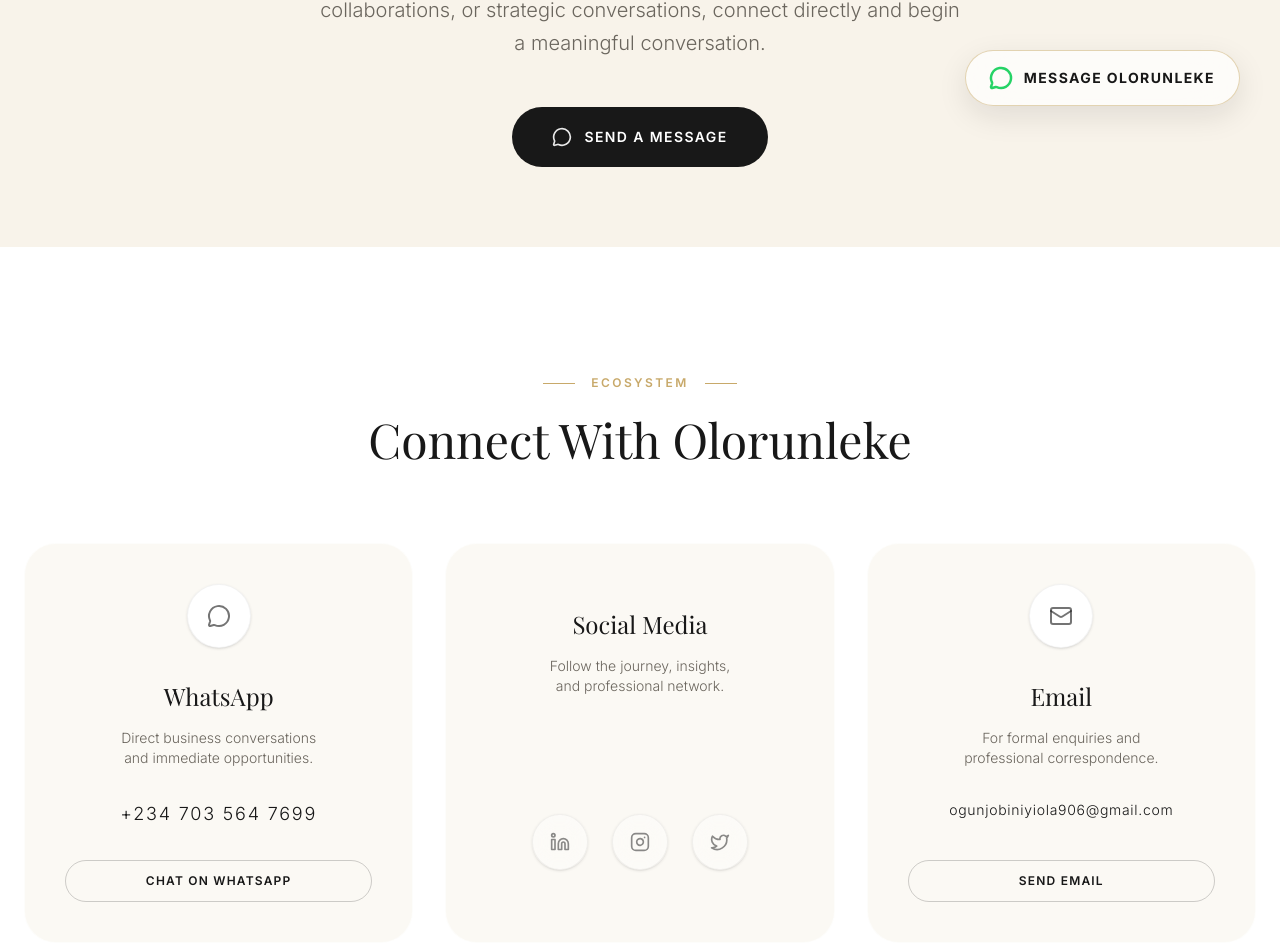
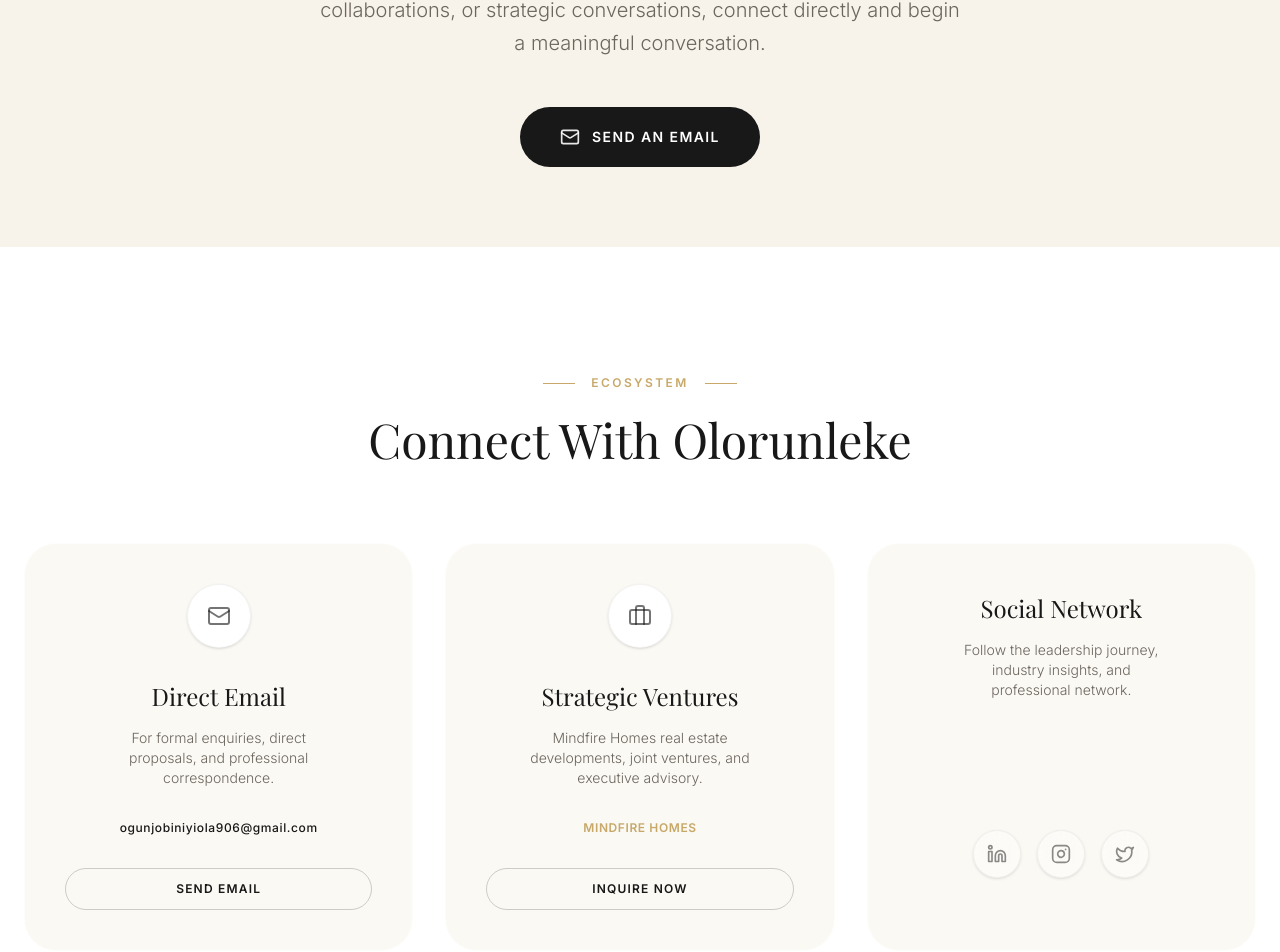
Before and after one commit to Iyiola06/olorunleke, a Next.js app: page /contact in a window 1280 px wide. Shown: the part 654-1606 px from the top of the page. Built offline with nearby package versions, Linux system fonts and the light colour scheme; a web font is replaced by a local one.

Commit message:
refactor: migrate contact methods to email and update sitemap

```diff
--- a/app/layout.tsx
+++ b/app/layout.tsx
@@ -1,7 +1,6 @@
 import type { Metadata } from 'next';
 import { Inter, Playfair_Display } from 'next/font/google';
 import { Navigation } from '@/components/Navigation';
-import { WhatsAppButton } from '@/components/WhatsAppButton';
 import './globals.css';
 
 const inter = Inter({
@@ -145,7 +144,6 @@ export default function RootLayout({
       <body className="font-sans bg-ivory text-dark selection:bg-gold/30 selection:text-dark antialiased" suppressHydrationWarning>
         <Navigation />
         {children}
-        <WhatsAppButton />
       </body>
     </html>
   );
--- a/app/sitemap.ts
+++ b/app/sitemap.ts
@@ -18,13 +18,25 @@ export default function sitemap(): MetadataRoute.Sitemap {
       priority: 0.8,
     },
     {
+      url: `${baseUrl}/portfolio`,
+      lastModified: new Date(),
+      changeFrequency: 'monthly',
+      priority: 0.8,
+    },
+    {
+      url: `${baseUrl}/leadership`,
+      lastModified: new Date(),
+      changeFrequency: 'monthly',
+      priority: 0.8,
+    },
+    {
       url: `${baseUrl}/vision`,
       lastModified: new Date(),
       changeFrequency: 'monthly',
       priority: 0.8,
     },
     {
-      url: `${baseUrl}/portfolio`,
+      url: `${baseUrl}/insights`,
       lastModified: new Date(),
       changeFrequency: 'monthly',
       priority: 0.8,
--- a/components/WhatsAppButton.tsx
+++ /dev/null
@@ -1,50 +0,0 @@
-'use client';
-
-import { motion } from 'motion/react';
-import { MessageCircle } from 'lucide-react';
-import { useEffect, useState } from 'react';
-
-export function WhatsAppButton() {
-  const [mounted, setMounted] = useState(false);
-
-  useEffect(() => {
-    setMounted(true);
-  }, []);
-
-  if (!mounted) return null;
-
-  return (
-    <motion.a
-      href="https://wa.me/2347035647699?text=Hello%20Olorunleke,%20I%20would%20like%20to%20connect%20and%20explore%20opportunities."
-      target="_blank"
-      rel="noopener noreferrer"
-      aria-label="Contact Olorunleke on WhatsApp"
-      initial={{ opacity: 0, y: 50, scale: 0.9 }}
-      animate={{ opacity: 1, y: 0, scale: 1 }}
-      transition={{ duration: 0.8, delay: 1, ease: [0.16, 1, 0.3, 1] }}
-      whileHover={{
-        scale: 1.05,
-        boxShadow: '0 20px 40px rgba(37, 211, 102, 0.2), 0 0 0 1px rgba(200, 169, 106, 0.8)'
-      }}
-      className="fixed bottom-6 right-6 md:bottom-10 md:right-10 z-50 flex items-center justify-center space-x-3 bg-white/70 backdrop-blur-xl border border-gold/50 px-6 py-4 rounded-full shadow-[0_10px_30px_rgba(24,24,24,0.1)] group transition-colors duration-500 hover:bg-white"
-    >
-      <motion.div
-        animate={{
-          scale: [1, 1.1, 1],
-        }}
-        transition={{
-          duration: 2,
-          repeat: Infinity,
-          repeatDelay: 3,
-          ease: "easeInOut"
-        }}
-        className="relative flex items-center justify-center text-[#25D366]"
-      >
-        <MessageCircle size={22} className="stroke-[2.5]" />
-      </motion.div>
-      <span className="font-sans text-sm uppercase tracking-widest font-bold text-dark">
-        Message Olorunleke
-      </span>
-    </motion.a>
-  );
-}
--- a/components/contact/ContactCTA.tsx
+++ b/components/contact/ContactCTA.tsx
@@ -2,7 +2,7 @@
 
 import { motion } from 'motion/react';
 import { SectionReveal } from '../SectionReveal';
-import { MessageCircle } from 'lucide-react';
+import { Mail } from 'lucide-react';
 
 export function ContactCTA() {
   return (
@@ -22,21 +22,19 @@ export function ContactCTA() {
           </h2>
 
           <p className="font-sans text-lg md:text-xl text-muted font-light mb-14 max-w-2xl mx-auto leading-relaxed">
-            Reach out directly via WhatsApp to begin a conversation about future possibilities.
+            Reach out directly via email to begin a conversation about future possibilities.
           </p>
 
           <motion.a
-            href="https://wa.me/2347035647699?text=Hello%20Olorunleke,%20I%20would%20like%20to%20connect%20and%20explore%20opportunities."
-            target="_blank"
-            rel="noopener noreferrer"
+            href="mailto:ogunjobiniyiola906@gmail.com?subject=Inquiry%20for%20Olorunleke%20Ojuolape"
             whileHover={{ y: -3 }}
             transition={{ type: "spring", stiffness: 400, damping: 25 }}
             className="group relative inline-flex items-center justify-center space-x-3 px-10 py-5 font-sans text-sm font-semibold tracking-widest uppercase bg-gold text-white rounded-full overflow-hidden hover:shadow-[0_20px_40px_rgba(200,169,106,0.3)] transition-all duration-500"
           >
             {/* Light sweep on hover */}
             <div className="absolute inset-0 -translate-x-full bg-gradient-to-r from-transparent via-white/30 to-transparent group-hover:animate-[sweep_1.5s_ease-in-out_infinite]" />
-            <MessageCircle className="relative z-10 w-5 h-5 text-white" />
-            <span className="relative z-10">Start A WhatsApp Conversation</span>
+            <Mail className="relative z-10 w-5 h-5 text-white" />
+            <span className="relative z-10">Send An Email</span>
           </motion.a>
         </SectionReveal>
 
--- a/components/contact/ContactHero.tsx
+++ b/components/contact/ContactHero.tsx
@@ -1,7 +1,7 @@
 'use client';
 
 import { motion } from 'motion/react';
-import { MessageCircle } from 'lucide-react';
+import { Mail } from 'lucide-react';
 
 export function ContactHero() {
   const headingText = "Let's Build Something Meaningful.";
@@ -74,15 +74,13 @@ export function ContactHero() {
           initial={{ opacity: 0, y: 20 }}
           animate={{ opacity: 1, y: 0 }}
           transition={{ duration: 1, delay: 1, ease: [0.16, 1, 0.3, 1] }}
-          href="https://wa.me/2347035647699?text=Hello%20Olorunleke,%20I%20would%20like%20to%20discuss%20a%20potential%20partnership%20opportunity."
-          target="_blank"
-          rel="noopener noreferrer"
+          href="mailto:ogunjobiniyiola906@gmail.com?subject=Strategic%20Partnership%20Enquiry"
           whileHover={{ y: -3 }}
           className="group relative inline-flex items-center justify-center space-x-3 px-10 py-5 font-sans text-sm font-semibold tracking-widest uppercase bg-dark text-white rounded-full overflow-hidden hover:shadow-[0_20px_40px_rgba(24,24,24,0.2)] transition-all duration-500"
         >
           <div className="absolute inset-0 -translate-x-full bg-gradient-to-r from-transparent via-white/20 to-transparent group-hover:animate-[sweep_1.5s_ease-in-out_infinite]" />
-          <MessageCircle className="relative z-10 w-5 h-5 text-white/90 group-hover:text-[#25D366] transition-colors duration-300" />
-          <span className="relative z-10">Send A Message</span>
+          <Mail className="relative z-10 w-5 h-5 text-white/90 group-hover:text-gold transition-colors duration-300" />
+          <span className="relative z-10">Send An Email</span>
         </motion.a>
 
       </div>
--- a/components/contact/ContactOptions.tsx
+++ b/components/contact/ContactOptions.tsx
@@ -2,7 +2,7 @@
 
 import { motion } from 'motion/react';
 import { SectionReveal } from '../SectionReveal';
-import { MessageCircle, Linkedin, Instagram, Twitter, Mail } from 'lucide-react';
+import { Mail, Linkedin, Instagram, Twitter, Briefcase } from 'lucide-react';
 import Link from 'next/link';
 
 export function ContactOptions() {
@@ -23,7 +23,7 @@ export function ContactOptions() {
 
         <div className="w-full grid grid-cols-1 md:grid-cols-3 gap-8">
 
-          {/* Card 1: WhatsApp */}
+          {/* Card 1: Email */}
           <motion.div
             initial={{ opacity: 0, y: 40 }}
             whileInView={{ opacity: 1, y: 0 }}
@@ -32,82 +32,15 @@ export function ContactOptions() {
           >
             <div className="h-full bg-ivory/50 backdrop-blur-[30px] border border-white/60 rounded-[32px] p-10 flex flex-col items-center text-center transition-all duration-400 hover:-translate-y-[12px] hover:shadow-[0_30px_60px_rgba(24,24,24,0.04)] group">
               <div className="w-16 h-16 rounded-full bg-white flex items-center justify-center border border-dark/5 shadow-sm mb-8 group-hover:border-gold/30 transition-colors duration-400">
-                <MessageCircle className="w-6 h-6 text-dark/60 group-hover:text-[#25D366] transition-colors duration-400" />
-              </div>
-
-              <h3 className="font-serif text-2xl text-dark mb-4">WhatsApp</h3>
-              <p className="font-sans text-sm text-muted font-light mb-8 max-w-[200px]">
-                Direct business conversations and immediate opportunities.
-              </p>
-
-              <p className="font-sans text-lg text-dark mb-8 tracking-widest font-light">
-                +234 703 564 7699
-              </p>
-
-              <a
-                href="https://wa.me/2347035647699"
-                target="_blank"
-                rel="noopener noreferrer"
-                className="mt-auto px-6 py-3 w-full border border-dark/20 rounded-full font-sans text-xs uppercase tracking-widest font-semibold text-dark hover:bg-dark hover:text-white transition-colors duration-300"
-              >
-                Chat On WhatsApp
-              </a>
-            </div>
-          </motion.div>
-
-          {/* Card 2: Social Media */}
-          <motion.div
-            initial={{ opacity: 0, y: 40 }}
-            whileInView={{ opacity: 1, y: 0 }}
-            viewport={{ once: true, margin: "-50px" }}
-            transition={{ duration: 0.8, delay: 0.2, ease: [0.16, 1, 0.3, 1] }}
-          >
-            <div className="h-full bg-ivory/50 backdrop-blur-[30px] border border-white/60 rounded-[32px] p-10 flex flex-col items-center text-center transition-all duration-400 hover:-translate-y-[12px] hover:shadow-[0_30px_60px_rgba(24,24,24,0.04)] group">
-
-              <h3 className="font-serif text-2xl text-dark mb-4 mt-6">Social Media</h3>
-              <p className="font-sans text-sm text-muted font-light mb-10 max-w-[200px]">
-                Follow the journey, insights, and professional network.
-              </p>
-
-              <div className="flex items-center space-x-6 mb-8 mt-auto">
-                <Link href="#" className="w-14 h-14 rounded-full bg-white/50 backdrop-blur-md border border-dark/5 flex items-center justify-center hover:-translate-y-1 hover:bg-white hover:border-gold/50 transition-all duration-300 group/icon shadow-sm">
-                  <Linkedin className="w-5 h-5 text-dark/50 group-hover/icon:text-gold transition-colors duration-300" />
-                </Link>
-                <a
-                  href="https://www.instagram.com/olorunleke___/"
-                  target="_blank"
-                  rel="noopener noreferrer"
-                  aria-label="Instagram"
-                  className="w-14 h-14 rounded-full bg-white/50 backdrop-blur-md border border-dark/5 flex items-center justify-center hover:-translate-y-1 hover:bg-white hover:border-gold/50 transition-all duration-300 group/icon shadow-sm"
-                >
-                  <Instagram className="w-5 h-5 text-dark/50 group-hover/icon:text-gold transition-colors duration-300" />
-                </a>
-                <Link href="#" className="w-14 h-14 rounded-full bg-white/50 backdrop-blur-md border border-dark/5 flex items-center justify-center hover:-translate-y-1 hover:bg-white hover:border-gold/50 transition-all duration-300 group/icon shadow-sm">
-                  <Twitter className="w-5 h-5 text-dark/50 group-hover/icon:text-gold transition-colors duration-300" />
-                </Link>
-              </div>
-
-            </div>
-          </motion.div>
-
-          {/* Card 3: Email */}
-          <motion.div
-            initial={{ opacity: 0, y: 40 }}
-            whileInView={{ opacity: 1, y: 0 }}
-            viewport={{ once: true, margin: "-50px" }}
-            transition={{ duration: 0.8, delay: 0.3, ease: [0.16, 1, 0.3, 1] }}
-          >
-            <div className="h-full bg-ivory/50 backdrop-blur-[30px] border border-white/60 rounded-[32px] p-10 flex flex-col items-center text-center transition-all duration-400 hover:-translate-y-[12px] hover:shadow-[0_30px_60px_rgba(24,24,24,0.04)] group">
-              <div className="w-16 h-16 rounded-full bg-white flex items-center justify-center border border-dark/5 shadow-sm mb-8 group-hover:border-gold/30 transition-colors duration-400">
                 <Mail className="w-6 h-6 text-dark/60 group-hover:text-gold transition-colors duration-400" />
               </div>
 
-              <h3 className="font-serif text-2xl text-dark mb-4">Email</h3>
-              <p className="font-sans text-sm text-muted font-light mb-8 max-w-[200px]">
-                For formal enquiries and professional correspondence.
+              <h3 className="font-serif text-2xl text-dark mb-4">Direct Email</h3>
+              <p className="font-sans text-sm text-muted font-light mb-8 max-w-[220px]">
+                For formal enquiries, direct proposals, and professional correspondence.
               </p>
 
-              <p className="font-sans text-sm text-dark mb-8 tracking-wider font-light">
+              <p className="font-sans text-xs text-dark mb-8 tracking-wider font-medium break-all">
                 ogunjobiniyiola906@gmail.com
               </p>
 
@@ -120,6 +53,77 @@ export function ContactOptions() {
             </div>
           </motion.div>
 
+          {/* Card 2: Strategic Partnerships */}
+          <motion.div
+            initial={{ opacity: 0, y: 40 }}
+            whileInView={{ opacity: 1, y: 0 }}
+            viewport={{ once: true, margin: "-50px" }}
+            transition={{ duration: 0.8, delay: 0.2, ease: [0.16, 1, 0.3, 1] }}
+          >
+            <div className="h-full bg-ivory/50 backdrop-blur-[30px] border border-white/60 rounded-[32px] p-10 flex flex-col items-center text-center transition-all duration-400 hover:-translate-y-[12px] hover:shadow-[0_30px_60px_rgba(24,24,24,0.04)] group">
+              <div className="w-16 h-16 rounded-full bg-white flex items-center justify-center border border-dark/5 shadow-sm mb-8 group-hover:border-gold/30 transition-colors duration-400">
+                <Briefcase className="w-6 h-6 text-dark/60 group-hover:text-gold transition-colors duration-400" />
+              </div>
+
+              <h3 className="font-serif text-2xl text-dark mb-4">Strategic Ventures</h3>
+              <p className="font-sans text-sm text-muted font-light mb-8 max-w-[220px]">
+                Mindfire Homes real estate developments, joint ventures, and executive advisory.
+              </p>
+
+              <p className="font-sans text-xs text-dark mb-8 tracking-wider font-semibold uppercase text-gold">
+                Mindfire Homes
+              </p>
+
+              <a
+                href="mailto:ogunjobiniyiola906@gmail.com?subject=Strategic%20Partnership"
+                className="mt-auto px-6 py-3 w-full border border-dark/20 rounded-full font-sans text-xs uppercase tracking-widest font-semibold text-dark hover:bg-dark hover:text-white transition-colors duration-300"
+              >
+                Inquire Now
+              </a>
+            </div>
+          </motion.div>
+
+          {/* Card 3: Social Media */}
+          <motion.div
+            initial={{ opacity: 0, y: 40 }}
+            whileInView={{ opacity: 1, y: 0 }}
+            viewport={{ once: true, margin: "-50px" }}
+            transition={{ duration: 0.8, delay: 0.3, ease: [0.16, 1, 0.3, 1] }}
+          >
+            <div className="h-full bg-ivory/50 backdrop-blur-[30px] border border-white/60 rounded-[32px] p-10 flex flex-col items-center text-center transition-all duration-400 hover:-translate-y-[12px] hover:shadow-[0_30px_60px_rgba(24,24,24,0.04)] group">
+
+              <h3 className="font-serif text-2xl text-dark mb-4 mt-2">Social Network</h3>
+              <p className="font-sans text-sm text-muted font-light mb-10 max-w-[220px]">
+                Follow the leadership journey, industry insights, and professional network.
+              </p>
+
+              <div className="flex items-center space-x-4 mb-8 mt-auto">
+                <a
+                  href="https://www.linkedin.com/in/olorunleke-ojuolape"
+                  target="_blank"
+                  rel="noopener noreferrer"
+                  aria-label="LinkedIn"
+                  className="w-12 h-12 rounded-full bg-white/50 backdrop-blur-md border border-dark/5 flex items-center justify-center hover:-translate-y-1 hover:bg-white hover:border-gold/50 transition-all duration-300 group/icon shadow-sm"
+                >
+                  <Linkedin className="w-5 h-5 text-dark/50 group-hover/icon:text-gold transition-colors duration-300" />
+                </a>
+                <a
+                  href="https://www.instagram.com/olorunleke___/"
+                  target="_blank"
+                  rel="noopener noreferrer"
+                  aria-label="Instagram"
+                  className="w-12 h-12 rounded-full bg-white/50 backdrop-blur-md border border-dark/5 flex items-center justify-center hover:-translate-y-1 hover:bg-white hover:border-gold/50 transition-all duration-300 group/icon shadow-sm"
+                >
+                  <Instagram className="w-5 h-5 text-dark/50 group-hover/icon:text-gold transition-colors duration-300" />
+                </a>
+                <Link href="#" aria-label="Twitter" className="w-12 h-12 rounded-full bg-white/50 backdrop-blur-md border border-dark/5 flex items-center justify-center hover:-translate-y-1 hover:bg-white hover:border-gold/50 transition-all duration-300 group/icon shadow-sm">
+                  <Twitter className="w-5 h-5 text-dark/50 group-hover/icon:text-gold transition-colors duration-300" />
+                </Link>
+              </div>
+
+            </div>
+          </motion.div>
+
         </div>
 
       </div>
```
Also changed, not shown: 1 other file (tests, documents, lock files or other folders).
